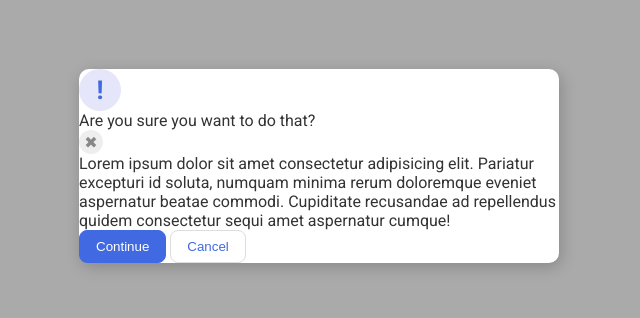
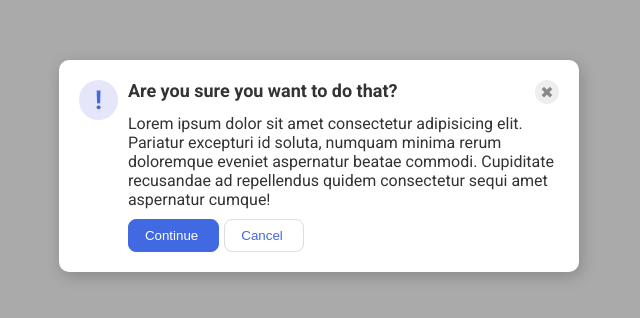
Before and after one commit to fogelsharp/odin-recipes, a plain HTML site: page css-exercises/flex-5.html in a window 1280 px wide. Shown: the part 234-552 px from the top of the page, without its empty margins (321-961 px from the left). Drawn offline with Linux system fonts and the light colour scheme.

Commit message:
finished flex assignment 5

```diff
--- a/css-exercises/flex-5.css
+++ b/css-exercises/flex-5.css
@@ -20,6 +20,23 @@ body {
   width: 480px;
   border-radius: 10px;
   box-shadow: 2px 4px 16px rgba(0,0,0,.2);
+  display: flex;
+  flex-direction: row;
+  padding: 20px;
+}
+
+.menu {
+  display: flex;
+  flex-direction: row;
+  justify-content: space-between;
+  font-weight: bold;
+  font-size: large;
+}
+
+.buttons {
+  display: flex;
+  flex-direction: row;
+  justify-content: left;
 }
 
 .icon {
@@ -27,12 +44,13 @@ body {
   font-size: 26px;
   font-weight: 700;
   background: lavender;
-  width: 42px;
-  height: 42px;
+  width: 160px;
+  height: 40px;
   border-radius: 50%;
   display: flex;
   align-items: center;
   justify-content: center;
+  margin-right: 10px;
 }
 
 .close-button {
@@ -51,6 +69,13 @@ body {
 button {
   padding: 8px 16px;
   border-radius: 8px;
+  padding-right: 20px;
+  margin-right: 5px;
+}
+
+.text {
+  padding-top: 10px;
+  padding-bottom: 10px;
 }
 
 button.continue {
--- a/css-exercises/flex-5.html
+++ b/css-exercises/flex-5.html
@@ -10,11 +10,17 @@
   <body>
     <div class="modal">
       <div class="icon">!</div>
-      <div class="header">Are you sure you want to do that?</div>
-      <div class="close-button">✖</div>
-      <div class="text">Lorem ipsum dolor sit amet consectetur adipisicing elit. Pariatur excepturi id soluta, numquam minima rerum doloremque eveniet aspernatur beatae commodi. Cupiditate recusandae ad repellendus quidem consectetur sequi amet aspernatur cumque!</div>
-      <button class="continue">Continue</button>
-      <button class="cancel">Cancel</button>
+      <div class = "rechts">
+        <div class ="menu">
+          <div class="header">Are you sure you want to do that?</div>
+          <div class="close-button">✖</div>
+        </div>
+        <div class="text">Lorem ipsum dolor sit amet consectetur adipisicing elit. Pariatur excepturi id soluta, numquam minima rerum doloremque eveniet aspernatur beatae commodi. Cupiditate recusandae ad repellendus quidem consectetur sequi amet aspernatur cumque!</div>
+        <div class="buttons">
+          <button class="continue">Continue</button>
+          <button class="cancel">Cancel</button>
+        </div>
+      </div>
     </div>
   </body>
 </html>
```
